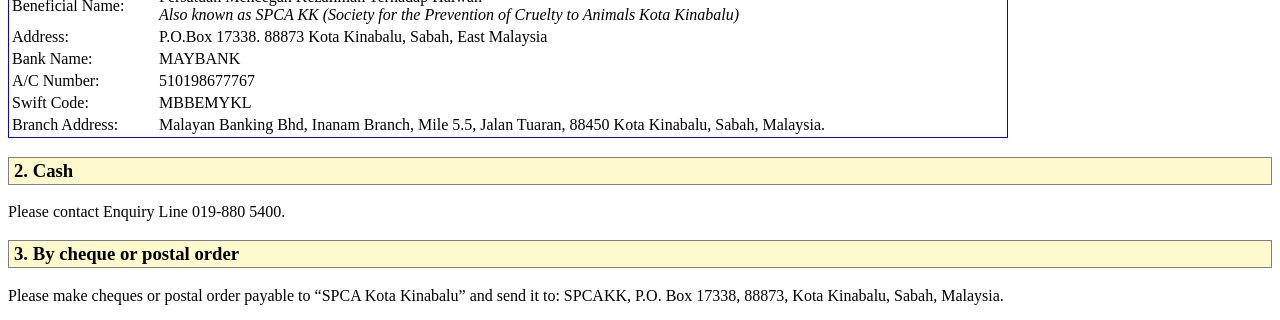
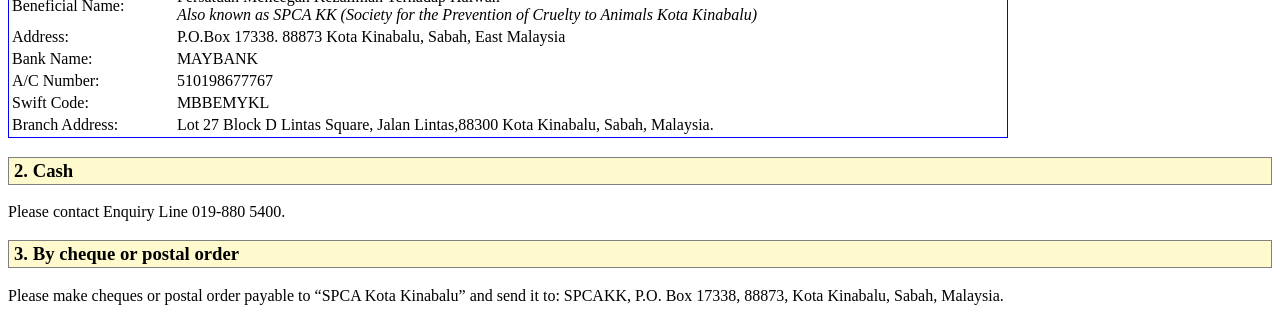
Before and after one commit to spcakk/spcakk.github.io, a plain HTML site: page contents/html/donation.html in a window 1280 px wide. Shown: the part 1450-1770 px from the top of the page. Drawn offline with Linux system fonts and the light colour scheme.

Commit message:
Updated Maybank address to Lintas Square.

```diff
--- a/contents/html/donation.html
+++ b/contents/html/donation.html
@@ -42,7 +42,7 @@
           <tr><td>Bank Name:</td><td>MAYBANK</td></tr>
           <tr><td>A/C Number:</td><td>510198677767</td></tr>
           <tr><td>Swift Code:</td><td>MBBEMYKL</td></tr>
-          <tr><td>Branch Address:</td><td>Malayan Banking Bhd, Inanam Branch, Mile 5.5, Jalan Tuaran, 88450 Kota Kinabalu, Sabah, Malaysia.</td></tr>
+          <tr><td>Branch Address:</td><td>Lot 27 Block D Lintas Square, Jalan Lintas,88300 Kota Kinabalu, Sabah, Malaysia.</td></tr>
         </table>
       </p>
     </div>
```
